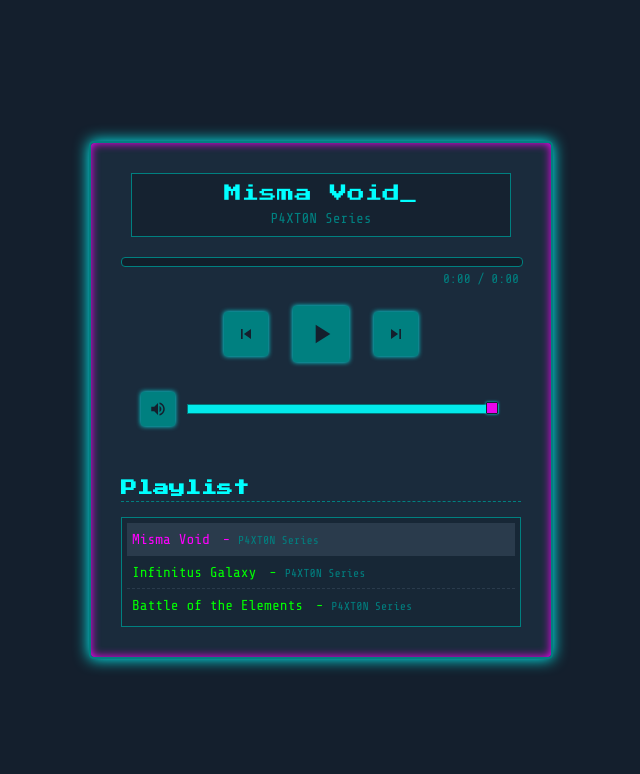
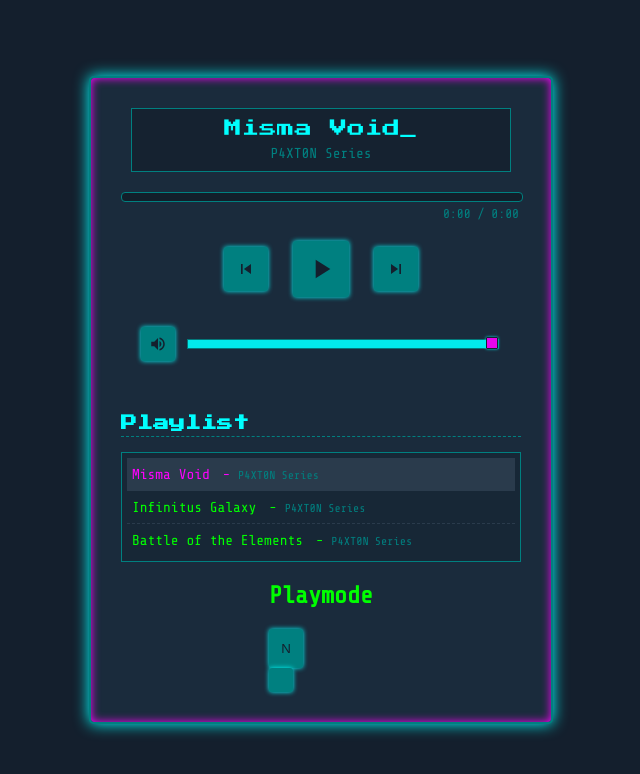
Before and after one commit to Paxton2333/ttoulgc, a plain HTML site: page index.html in a window 1280 px wide. Shown: the whole page, without its empty margins (319-959 px from the left). Drawn offline with nearby package versions, Linux system fonts and the light colour scheme.

Commit message:
Update index.html

```diff
--- a/index.html
+++ b/index.html
@@ -62,6 +62,21 @@
                 <!-- Playlist items will be added by JS -->
             </ul>
         </div>
+
+        <!-- New container for Playmode controls -->
+        <div class="playmode-container">
+             <h2>Playmode</h2>
+             <div class="mode-control">
+                <button id="mode-btn" class="control-btn mode-btn" title="Playback Mode: Normal">
+                    <!-- Mode icon/text will be dynamically added by JS -->
+                    N
+                </button>
+                <!-- New Download Button -->
+                <button id="download-btn" class="control-btn download-btn" title="Download Track">
+                    <!-- Download icon will be dynamically added by JS -->
+                </button>
+            </div>
+        </div>
     </div>
 </body>
 </html>
```
